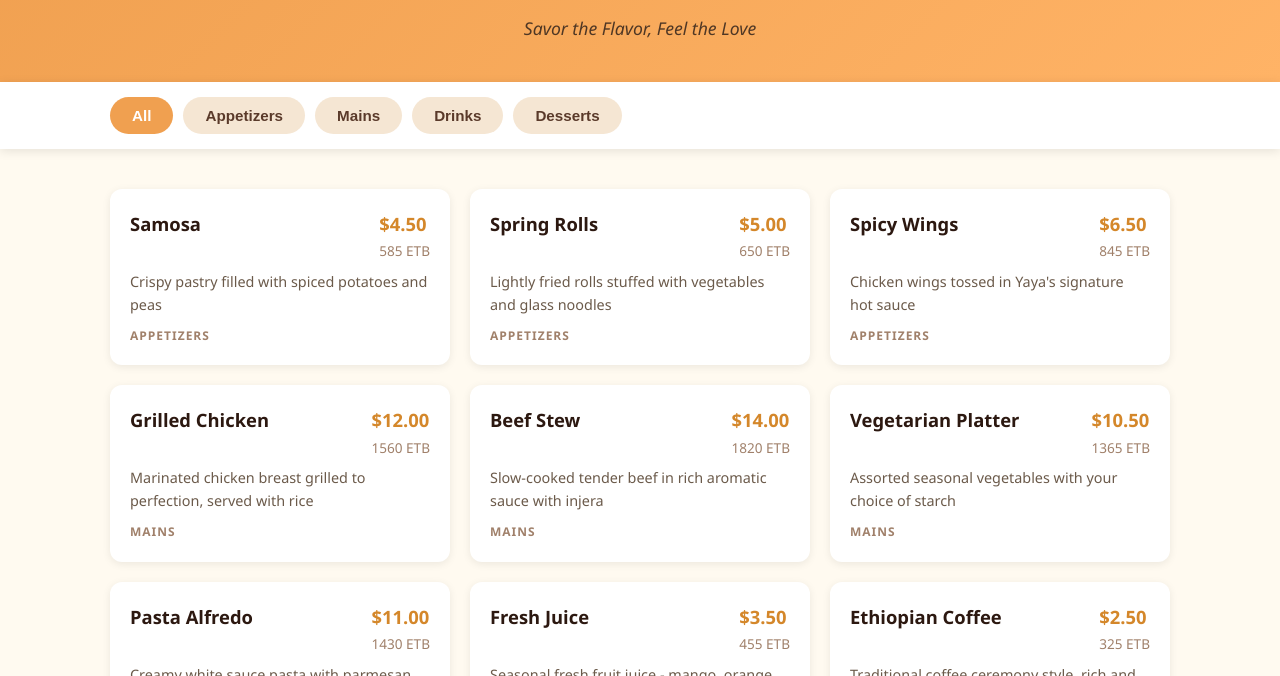
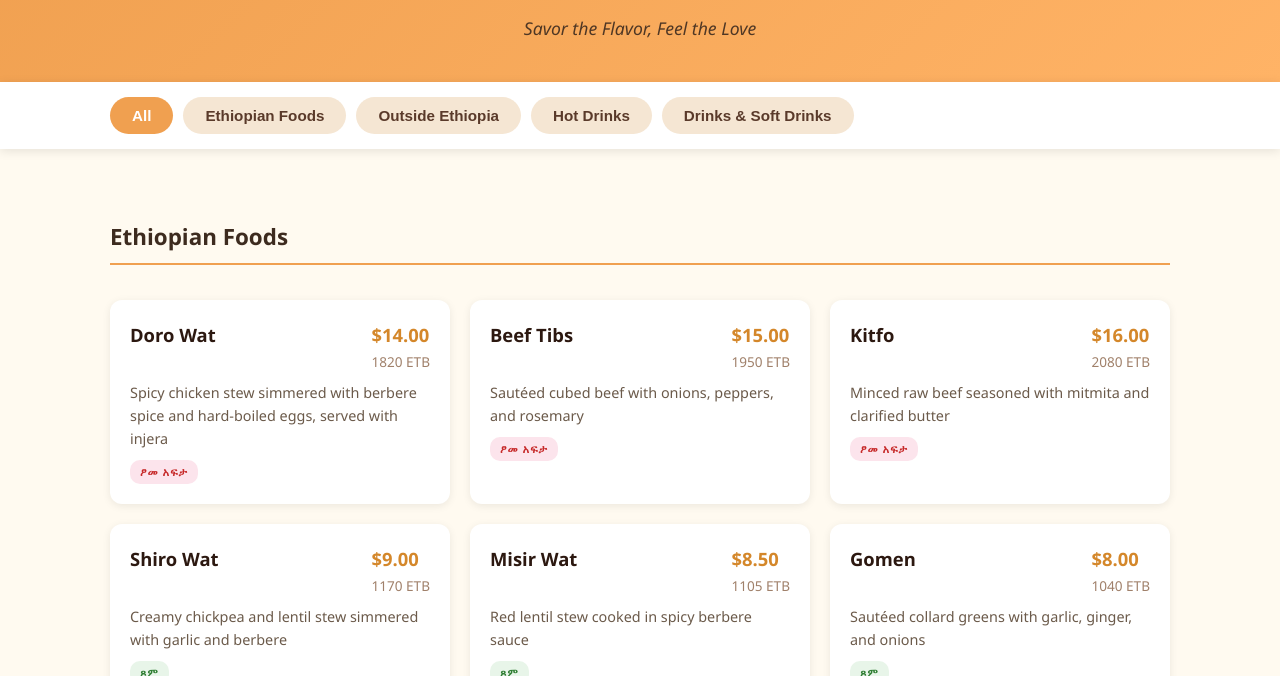
Before and after one commit to ByteBeacon11/yaya-digital-menu, a plain HTML site: page index.html in a window 1280 px wide. Both pictures are taken after a click on the button "All". Shown: the part 124-800 px from the top of the page. Drawn offline with Linux system fonts and the light colour scheme.

Commit message:
Restructure menu: Ethiopian/International × Fasting/Non-Fasting, Hot Drinks, Cold Drinks

```diff
--- a/css/style.css
+++ b/css/style.css
@@ -73,6 +73,67 @@ body {
 .cat-btn.active {
   background: #f0a050;
   color: #fff;
+}
+
+.sub-nav {
+  background: #fff5e8;
+  padding: 10px 0;
+  border-bottom: 1px solid #ebd5be;
+}
+
+.sub-nav .container {
+  display: flex;
+  gap: 10px;
+}
+
+.sub-btn {
+  background: #f0e0d0;
+  border: none;
+  padding: 7px 18px;
+  border-radius: 20px;
+  font-size: 0.85rem;
+  font-weight: 600;
+  color: #5a3a2a;
+  cursor: pointer;
+  transition: all 0.3s ease;
+}
+
+.sub-btn:hover {
+  background: #e0d0c0;
+}
+
+.sub-btn.active {
+  background: #d4872a;
+  color: #fff;
+}
+
+.section-label {
+  font-size: 1.4rem;
+  color: #3d2b1f;
+  margin: 30px 0 15px;
+  padding-bottom: 8px;
+  border-bottom: 2px solid #f0a050;
+  grid-column: 1 / -1;
+}
+
+.item-type {
+  font-size: 0.7rem;
+  font-weight: 700;
+  text-transform: uppercase;
+  letter-spacing: 1px;
+  padding: 3px 10px;
+  border-radius: 10px;
+  align-self: flex-start;
+}
+
+.item-type.fasting {
+  background: #e8f5e9;
+  color: #2e7d32;
+}
+
+.item-type.non-fasting {
+  background: #fce4ec;
+  color: #c62828;
 }
 
 .menu-section {
--- a/index.html
+++ b/index.html
@@ -16,11 +16,18 @@
 
   <nav class="category-nav">
     <div class="container">
-      <button class="cat-btn active" data-category="all">All</button>
-      <button class="cat-btn" data-category="appetizers">Appetizers</button>
-      <button class="cat-btn" data-category="mains">Mains</button>
-      <button class="cat-btn" data-category="drinks">Drinks</button>
-      <button class="cat-btn" data-category="desserts">Desserts</button>
+      <button class="cat-btn active" data-section="all">All</button>
+      <button class="cat-btn" data-section="ethiopian">Ethiopian Foods</button>
+      <button class="cat-btn" data-section="international">Outside Ethiopia</button>
+      <button class="cat-btn" data-section="hot-drinks">Hot Drinks</button>
+      <button class="cat-btn" data-section="cold-drinks">Drinks & Soft Drinks</button>
+    </div>
+  </nav>
+  <nav class="sub-nav" id="subNav" style="display:none;">
+    <div class="container">
+      <button class="sub-btn active" data-type="all">All</button>
+      <button class="sub-btn" data-type="fasting">Fasting</button>
+      <button class="sub-btn" data-type="non-fasting">Non-Fasting</button>
     </div>
   </nav>
 
--- a/js/script.js
+++ b/js/script.js
@@ -1,116 +1,79 @@
-const menuData = [
-  {
-    id: 1,
-    name: 'Samosa',
-    desc: 'Crispy pastry filled with spiced potatoes and peas',
-    price: 4.50,
-    category: 'appetizers'
-  },
-  {
-    id: 2,
-    name: 'Spring Rolls',
-    desc: 'Lightly fried rolls stuffed with vegetables and glass noodles',
-    price: 5.00,
-    category: 'appetizers'
-  },
-  {
-    id: 3,
-    name: 'Spicy Wings',
-    desc: 'Chicken wings tossed in Yaya\'s signature hot sauce',
-    price: 6.50,
-    category: 'appetizers'
-  },
-  {
-    id: 4,
-    name: 'Grilled Chicken',
-    desc: 'Marinated chicken breast grilled to perfection, served with rice',
-    price: 12.00,
-    category: 'mains'
-  },
-  {
-    id: 5,
-    name: 'Beef Stew',
-    desc: 'Slow-cooked tender beef in rich aromatic sauce with injera',
-    price: 14.00,
-    category: 'mains'
-  },
-  {
-    id: 6,
-    name: 'Vegetarian Platter',
-    desc: 'Assorted seasonal vegetables with your choice of starch',
-    price: 10.50,
-    category: 'mains'
-  },
-  {
-    id: 7,
-    name: 'Pasta Alfredo',
-    desc: 'Creamy white sauce pasta with parmesan and herbs',
-    price: 11.00,
-    category: 'mains'
-  },
-  {
-    id: 8,
-    name: 'Fresh Juice',
-    desc: 'Seasonal fresh fruit juice - mango, orange, or mix',
-    price: 3.50,
-    category: 'drinks'
-  },
-  {
-    id: 9,
-    name: 'Ethiopian Coffee',
-    desc: 'Traditional coffee ceremony style, rich and aromatic',
-    price: 2.50,
-    category: 'drinks'
-  },
-  {
-    id: 10,
-    name: 'Smoothie',
-    desc: 'Creamy blended fruit smoothie with yogurt',
-    price: 4.00,
-    category: 'drinks'
-  },
-  {
-    id: 11,
-    name: 'Soda',
-    desc: 'Choice of Coca-Cola, Sprite, Fanta, or Pepsi',
-    price: 1.50,
-    category: 'drinks'
-  },
-  {
-    id: 12,
-    name: 'Tiramisu',
-    desc: 'Classic Italian coffee-flavored layered dessert',
-    price: 5.50,
-    category: 'desserts'
-  },
-  {
-    id: 13,
-    name: 'Cheesecake',
-    desc: 'Creamy New York style cheesecake with berry topping',
-    price: 5.00,
-    category: 'desserts'
-  },
-  {
-    id: 14,
-    name: 'Fruit Salad',
-    desc: 'Fresh seasonal fruits drizzled with honey and lime',
-    price: 4.50,
-    category: 'desserts'
-  }
-];
-
 const ETB_RATE = 130;
 const formatETB = (usd) => (usd * ETB_RATE).toFixed(0);
 
+const menuData = [
+  { id: 1, name: 'Doro Wat', desc: 'Spicy chicken stew simmered with berbere spice and hard-boiled eggs, served with injera', price: 14.00, section: 'ethiopian', type: 'non-fasting' },
+  { id: 2, name: 'Beef Tibs', desc: 'Sautéed cubed beef with onions, peppers, and rosemary', price: 15.00, section: 'ethiopian', type: 'non-fasting' },
+  { id: 3, name: 'Kitfo', desc: 'Minced raw beef seasoned with mitmita and clarified butter', price: 16.00, section: 'ethiopian', type: 'non-fasting' },
+  { id: 4, name: 'Shiro Wat', desc: 'Creamy chickpea and lentil stew simmered with garlic and berbere', price: 9.00, section: 'ethiopian', type: 'fasting' },
+  { id: 5, name: 'Misir Wat', desc: 'Red lentil stew cooked in spicy berbere sauce', price: 8.50, section: 'ethiopian', type: 'fasting' },
+  { id: 6, name: 'Gomen', desc: 'Sautéed collard greens with garlic, ginger, and onions', price: 8.00, section: 'ethiopian', type: 'fasting' },
+  { id: 7, name: 'Burger & Fries', desc: 'Juicy beef patty with lettuce, tomato, and crispy fries', price: 11.00, section: 'international', type: 'non-fasting' },
+  { id: 8, name: 'Grilled Chicken', desc: 'Marinated chicken breast grilled to perfection, served with rice', price: 12.00, section: 'international', type: 'non-fasting' },
+  { id: 9, name: 'Pasta Alfredo', desc: 'Creamy white sauce pasta with parmesan and herbs', price: 11.00, section: 'international', type: 'non-fasting' },
+  { id: 10, name: 'Spicy Wings', desc: 'Chicken wings tossed in Yaya\'s signature hot sauce', price: 6.50, section: 'international', type: 'non-fasting' },
+  { id: 11, name: 'Samosa', desc: 'Crispy pastry filled with spiced potatoes and peas', price: 4.50, section: 'international', type: 'fasting' },
+  { id: 12, name: 'Spring Rolls', desc: 'Lightly fried rolls stuffed with vegetables and glass noodles', price: 5.00, section: 'international', type: 'fasting' },
+  { id: 13, name: 'Veggie Pizza', desc: 'Thin-crust pizza topped with fresh seasonal vegetables and mozzarella', price: 10.00, section: 'international', type: 'fasting' },
+  { id: 14, name: 'Fruit Salad', desc: 'Fresh seasonal fruits drizzled with honey and lime', price: 4.50, section: 'international', type: 'fasting' },
+  { id: 15, name: 'Macchiato', desc: 'Espresso with a touch of steamed milk', price: 2.50, section: 'hot-drinks', type: null },
+  { id: 16, name: 'Ethiopian Coffee', desc: 'Traditional coffee ceremony style, rich and aromatic', price: 2.50, section: 'hot-drinks', type: null },
+  { id: 17, name: 'Spiced Tea', desc: 'Aromatic black tea with cardamom, cinnamon, and cloves', price: 2.00, section: 'hot-drinks', type: null },
+  { id: 18, name: 'Tea', desc: 'Premium black or herbal tea', price: 1.50, section: 'hot-drinks', type: null },
+  { id: 19, name: 'Fresh Juice', desc: 'Seasonal fresh fruit juice – mango, orange, or mix', price: 3.50, section: 'cold-drinks', type: null },
+  { id: 20, name: 'Smoothie', desc: 'Creamy blended fruit smoothie with yogurt', price: 4.00, section: 'cold-drinks', type: null },
+  { id: 21, name: 'Soda', desc: 'Choice of Coca-Cola, Sprite, Fanta, or Pepsi', price: 1.50, section: 'cold-drinks', type: null },
+  { id: 22, name: 'Bottled Water', desc: 'Pure, refreshing bottled water', price: 1.00, section: 'cold-drinks', type: null }
+];
+
+const sectionLabels = {
+  'all': 'All Items',
+  'ethiopian': 'Ethiopian Foods',
+  'international': 'Outside Ethiopia',
+  'hot-drinks': 'Hot Drinks',
+  'cold-drinks': 'Drinks & Soft Drinks'
+};
+
 const menuGrid = document.getElementById('menuGrid');
-const categoryBtns = document.querySelectorAll('.cat-btn');
+const catBtns = document.querySelectorAll('.cat-btn');
+const subNav = document.getElementById('subNav');
+const subBtns = document.querySelectorAll('.sub-btn');
 
-function renderMenu(category = 'all') {
-  const filtered = category === 'all'
+let currentSection = 'all';
+let currentType = 'all';
+
+function renderMenu() {
+  let items = currentSection === 'all'
     ? menuData
-    : menuData.filter(item => item.category === category);
+    : menuData.filter(item => item.section === currentSection);
 
-  menuGrid.innerHTML = filtered.map(item => `
+  if (currentType !== 'all') {
+    items = items.filter(item => item.type === currentType);
+  }
+
+  const showSectionHeaders = currentSection === 'all';
+
+  let html = '';
+  if (showSectionHeaders) {
+    const sections = ['ethiopian', 'international', 'hot-drinks', 'cold-drinks'];
+    sections.forEach(section => {
+      const sectionItems = items.filter(item => item.section === section);
+      if (sectionItems.length > 0) {
+        html += `<h2 class="section-label">${sectionLabels[section]}</h2>`;
+        html += renderItems(sectionItems);
+      }
+    });
+  } else {
+    html = renderItems(items);
+  }
+
+  menuGrid.innerHTML = html;
+}
+
+function renderItems(items) {
+  return items.map(item => {
+    const typeLabel = item.type ? `<span class="item-type ${item.type}">${item.type === 'fasting' ? 'ጾም' : 'ፆመ አፍታ'}</span>` : '';
+    return `
     <div class="menu-item">
       <div class="item-header">
         <span class="item-name">${item.name}</span>
@@ -119,16 +82,30 @@ function renderMenu(category = 'all') {
         </span>
       </div>
       <p class="item-desc">${item.desc}</p>
-      <span class="item-category">${item.category}</span>
+      ${typeLabel}
     </div>
-  `).join('');
+  `}).join('');
 }
 
-categoryBtns.forEach(btn => {
+catBtns.forEach(btn => {
   btn.addEventListener('click', () => {
-    categoryBtns.forEach(b => b.classList.remove('active'));
+    catBtns.forEach(b => b.classList.remove('active'));
     btn.classList.add('active');
-    renderMenu(btn.dataset.category);
+    currentSection = btn.dataset.section;
+    currentType = 'all';
+    subBtns.forEach(b => b.classList.remove('active'));
+    subBtns[0].classList.add('active');
+    subNav.style.display = (currentSection === 'ethiopian' || currentSection === 'international') ? 'block' : 'none';
+    renderMenu();
+  });
+});
+
+subBtns.forEach(btn => {
+  btn.addEventListener('click', () => {
+    subBtns.forEach(b => b.classList.remove('active'));
+    btn.classList.add('active');
+    currentType = btn.dataset.type;
+    renderMenu();
   });
 });
 
```
